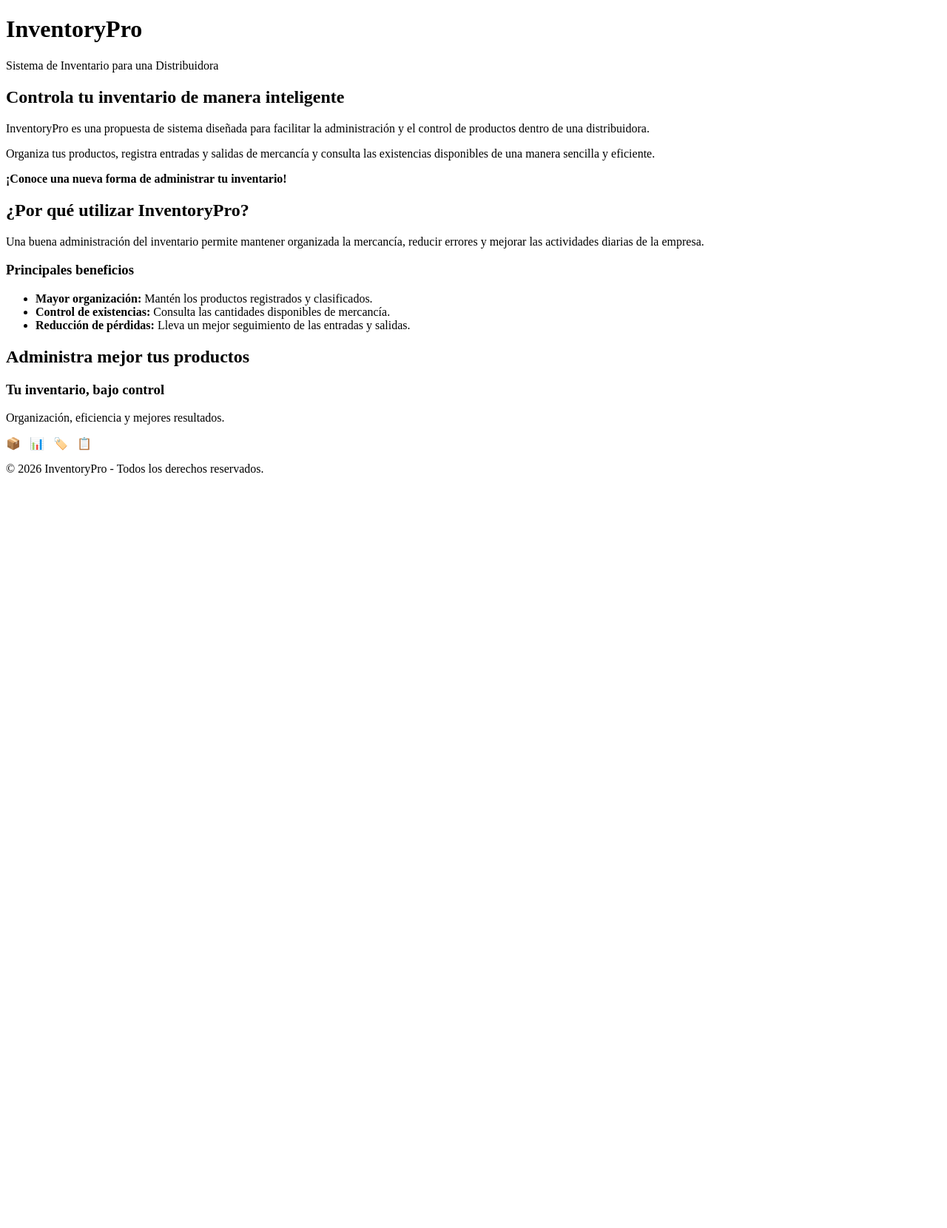
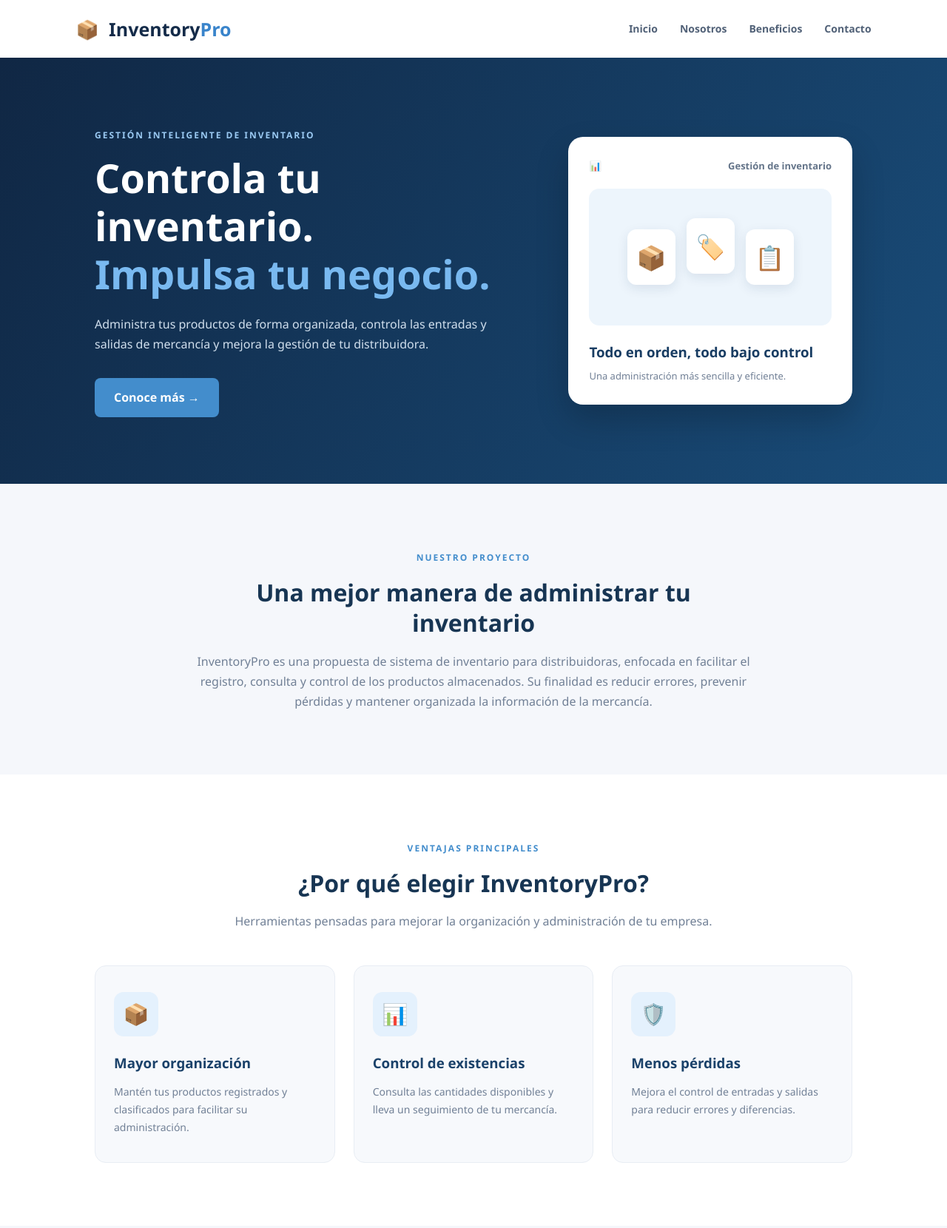
Before and after one commit to AlinaSolis/Practica_InventarioDISTRI, a plain HTML site: page src/index.html in a window 1280 px wide. Shown: the top 1660 px of the page at 74% size. Before the commit the page ends 800 px from the top, so only its background shows below. Drawn offline with Linux system fonts and the light colour scheme.

Commit message:
Mejora del diseno final de la pagin

```diff
--- a/css/style.css
+++ b/css/style.css
@@ -0,0 +1,392 @@
+
+/* ==================================
+   INVENTORYPRO - ESTILOS GENERALES
+================================== */
+
+* {
+    margin: 0;
+    padding: 0;
+    box-sizing: border-box;
+}
+
+html {
+    scroll-behavior: smooth;
+}
+
+body {
+    font-family: 'Segoe UI', Arial, sans-serif;
+    background: #f5f7fb;
+    color: #26364b;
+    line-height: 1.7;
+}
+
+/* NAVEGACIÓN */
+
+.navbar {
+    width: 100%;
+    min-height: 78px;
+    padding: 15px 8%;
+    background: #ffffff;
+    display: flex;
+    justify-content: space-between;
+    align-items: center;
+    box-shadow: 0 2px 15px rgba(20, 40, 70, 0.06);
+}
+
+.logo {
+    font-size: 25px;
+    font-weight: 800;
+    color: #142b49;
+    text-decoration: none;
+}
+
+.logo span:last-child {
+    color: #3984cb;
+}
+
+.logo-icon {
+    margin-right: 7px;
+}
+
+.navbar nav {
+    display: flex;
+    gap: 30px;
+}
+
+.navbar nav a {
+    text-decoration: none;
+    color: #526278;
+    font-size: 14px;
+    font-weight: 600;
+    transition: color 0.3s;
+}
+
+.navbar nav a:hover {
+    color: #3984cb;
+}
+
+/* PRESENTACIÓN */
+
+.hero {
+    min-height: 540px;
+    padding: 90px 10%;
+    display: grid;
+    grid-template-columns: 1.2fr 0.8fr;
+    align-items: center;
+    gap: 65px;
+    background: linear-gradient(120deg, #102744, #194c79);
+    color: white;
+}
+
+.etiqueta,
+.section-label {
+    display: inline-block;
+    font-size: 12px;
+    letter-spacing: 2px;
+    font-weight: 800;
+    color: #438dcc;
+    margin-bottom: 15px;
+}
+
+.etiqueta {
+    color: #9ac9f2;
+}
+
+.hero h1 {
+    font-size: clamp(36px, 5vw, 54px);
+    line-height: 1.2;
+    margin-bottom: 22px;
+}
+
+.hero h1 span {
+    display: block;
+    color: #79b9f0;
+}
+
+.hero-content > p {
+    max-width: 540px;
+    color: #d0dfed;
+    margin-bottom: 32px;
+}
+
+.btn-primary,
+.btn-light {
+    display: inline-block;
+    text-decoration: none;
+    padding: 13px 26px;
+    border-radius: 8px;
+    font-weight: 700;
+    transition: transform 0.3s, background 0.3s;
+}
+
+.btn-primary {
+    background: #438dcc;
+    color: white;
+}
+
+.btn-primary:hover,
+.btn-light:hover {
+    transform: translateY(-4px);
+}
+
+.hero-card {
+    background: white;
+    border-radius: 20px;
+    padding: 28px;
+    color: #26364b;
+    box-shadow: 0 20px 45px rgba(0, 0, 0, 0.2);
+}
+
+.card-top {
+    display: flex;
+    justify-content: space-between;
+    font-size: 13px;
+    font-weight: 700;
+    color: #65758a;
+}
+
+.inventory-illustration {
+    height: 185px;
+    margin: 20px 0;
+    border-radius: 14px;
+    background: #edf5fc;
+    display: flex;
+    justify-content: center;
+    align-items: center;
+    gap: 15px;
+}
+
+.package {
+    width: 65px;
+    height: 75px;
+    border-radius: 12px;
+    display: grid;
+    place-items: center;
+    font-size: 32px;
+    background: white;
+    box-shadow: 0 5px 15px rgba(20, 50, 90, 0.1);
+}
+
+.package-two {
+    transform: translateY(-15px);
+}
+
+.hero-card h3 {
+    color: #193d63;
+    margin-bottom: 5px;
+}
+
+.hero-card p {
+    color: #718096;
+    font-size: 13px;
+}
+
+/* SECCIONES GENERALES */
+
+.section {
+    padding: 85px 10%;
+    text-align: center;
+}
+
+.section h2 {
+    max-width: 750px;
+    margin: 0 auto 18px;
+    font-size: 32px;
+    line-height: 1.3;
+    color: #173553;
+}
+
+.section-description {
+    max-width: 760px;
+    margin: 0 auto;
+    color: #718096;
+}
+
+/* BENEFICIOS */
+
+.benefits {
+    background: #ffffff;
+}
+
+.benefit-grid {
+    display: grid;
+    grid-template-columns: repeat(3, 1fr);
+    gap: 25px;
+    margin-top: 45px;
+}
+
+.benefit-card {
+    background: #f7f9fc;
+    padding: 35px 25px;
+    border: 1px solid #e8edf4;
+    border-radius: 15px;
+    text-align: left;
+    transition: transform 0.3s, box-shadow 0.3s;
+}
+
+.benefit-card:hover {
+    transform: translateY(-7px);
+    box-shadow: 0 12px 25px rgba(25, 60, 100, 0.09);
+}
+
+.benefit-icon {
+    width: 60px;
+    height: 60px;
+    border-radius: 13px;
+    background: #e4f1fd;
+    display: grid;
+    place-items: center;
+    font-size: 28px;
+    margin-bottom: 20px;
+}
+
+.benefit-card h3 {
+    color: #1b426a;
+    margin-bottom: 12px;
+}
+
+.benefit-card p {
+    font-size: 14px;
+    color: #718096;
+}
+
+/* BANNER */
+
+.banner {
+    margin: 70px 10%;
+    padding: 55px 7%;
+    background: linear-gradient(110deg, #183d63, #367eb9);
+    border-radius: 20px;
+    color: white;
+    display: flex;
+    justify-content: space-between;
+    align-items: center;
+    gap: 30px;
+}
+
+.banner .section-label {
+    color: #a9d5f8;
+}
+
+.banner h2 {
+    max-width: 600px;
+    font-size: 30px;
+    line-height: 1.3;
+    margin-bottom: 12px;
+}
+
+.banner p {
+    color: #d5e6f5;
+}
+
+.btn-light {
+    background: white;
+    color: #19466e;
+    white-space: nowrap;
+}
+
+/* CONTACTO */
+
+.contact-info {
+    margin-top: 30px;
+    display: flex;
+    justify-content: center;
+    flex-wrap: wrap;
+    gap: 30px;
+}
+
+.contact-info p {
+    color: #53677d;
+    font-size: 14px;
+}
+
+/* PIE DE PÁGINA */
+
+footer {
+    padding: 30px 8%;
+    text-align: center;
+    background: #102744;
+    color: #d0dfed;
+}
+
+.footer-logo {
+    display: inline-block;
+    color: white;
+    font-weight: 800;
+    font-size: 22px;
+    text-decoration: none;
+    margin-bottom: 10px;
+}
+
+footer p {
+    font-size: 13px;
+}
+
+/* DISEÑO RESPONSIVO */
+
+@media (max-width: 850px) {
+
+    .hero {
+        grid-template-columns: 1fr;
+        padding: 65px 8%;
+    }
+
+    .hero-card {
+        max-width: 500px;
+        width: 100%;
+        margin: auto;
+    }
+
+    .benefit-grid {
+        grid-template-columns: 1fr;
+    }
+
+    .banner {
+        flex-direction: column;
+        align-items: flex-start;
+    }
+}
+
+@media (max-width: 600px) {
+
+    .navbar {
+        flex-direction: column;
+        gap: 15px;
+    }
+
+    .navbar nav {
+        gap: 13px;
+        flex-wrap: wrap;
+        justify-content: center;
+    }
+
+    .navbar nav a {
+        font-size: 12px;
+    }
+
+    .hero {
+        padding: 55px 7%;
+    }
+
+    .section {
+        padding: 60px 7%;
+    }
+
+    .section h2 {
+        font-size: 26px;
+    }
+
+    .banner {
+        margin: 35px 6%;
+        padding: 35px 25px;
+    }
+
+    .banner h2 {
+        font-size: 25px;
+    }
+
+    .contact-info {
+        flex-direction: column;
+        gap: 12px;
+    }
+}
--- a/src/index.html
+++ b/src/index.html
@@ -4,80 +4,178 @@
 <head>
     <meta charset="UTF-8">
     <meta name="viewport" content="width=device-width, initial-scale=1.0">
-    <title>InventoryPro | Sistema de Inventario</title>
+    <meta name="description" content="InventoryPro, sistema para mejorar el control y la administración del inventario de una distribuidora.">
+
+    <title>InventoryPro | Control de Inventario</title>
+
+    <link rel="stylesheet" href="../css/style.css">
 </head>
+
 <body>
 
-    <header>
-        <h1>InventoryPro</h1>
-        <p>Sistema de Inventario para una Distribuidora</p>
+    <!-- Navegación -->
+    <header class="navbar">
+        <a href="#inicio" class="logo">
+            <span class="logo-icon">📦</span>
+            Inventory<span>Pro</span>
+        </a>
+
+        <nav>
+            <a href="#inicio">Inicio</a>
+            <a href="#nosotros">Nosotros</a>
+            <a href="#beneficios">Beneficios</a>
+            <a href="#contacto">Contacto</a>
+        </nav>
     </header>
 
     <main>
 
-        <section>
-            <h2>Controla tu inventario de manera inteligente</h2>
+        <!-- Presentación principal -->
+        <section class="hero" id="inicio">
+
+            <div class="hero-content">
+                <span class="etiqueta">GESTIÓN INTELIGENTE DE INVENTARIO</span>
+
+                <h1>
+                    Controla tu inventario.
+                    <span>Impulsa tu negocio.</span>
+                </h1>
 
                 <p>
-                InventoryPro es una propuesta de sistema diseñada para
-                facilitar la administración y el control de productos
-                dentro de una distribuidora.
+                    Administra tus productos de forma organizada,
+                    controla las entradas y salidas de mercancía
+                    y mejora la gestión de tu distribuidora.
                 </p>
 
-            <p>
-                Organiza tus productos, registra entradas y salidas
-                de mercancía y consulta las existencias disponibles
-                de una manera sencilla y eficiente.
+                <a href="#beneficios" class="btn-primary">
+                    Conoce más →
+                </a>
+            </div>
+
+            <div class="hero-card">
+                <div class="card-top">
+                    <span>📊</span>
+                    <span>Gestión de inventario</span>
+                </div>
+
+                <div class="inventory-illustration">
+                    <div class="package package-one">📦</div>
+                    <div class="package package-two">🏷️</div>
+                    <div class="package package-three">📋</div>
+                </div>
+
+                <h3>Todo en orden, todo bajo control</h3>
+                <p>Una administración más sencilla y eficiente.</p>
+            </div>
+
+        </section>
+
+        <!-- Acerca del proyecto -->
+        <section class="about section" id="nosotros">
+
+            <span class="section-label">NUESTRO PROYECTO</span>
+
+            <h2>Una mejor manera de administrar tu inventario</h2>
+
+            <p class="section-description">
+                InventoryPro es una propuesta de sistema de inventario
+                para distribuidoras, enfocada en facilitar el registro,
+                consulta y control de los productos almacenados.
+                Su finalidad es reducir errores, prevenir pérdidas
+                y mantener organizada la información de la mercancía.
             </p>
 
-            <p><strong>¡Conoce una nueva forma de administrar tu inventario!</strong></p>
         </section>
 
-        <section>
-            <h2>¿Por qué utilizar InventoryPro?</h2>
+        <!-- Beneficios -->
+        <section class="benefits section" id="beneficios">
+
+            <span class="section-label">VENTAJAS PRINCIPALES</span>
+
+            <h2>¿Por qué elegir InventoryPro?</h2>
+
+            <p class="section-description">
+                Herramientas pensadas para mejorar la organización
+                y administración de tu empresa.
+            </p>
+
+            <div class="benefit-grid">
+
+                <article class="benefit-card">
+                    <div class="benefit-icon">📦</div>
+                    <h3>Mayor organización</h3>
+                    <p>
+                        Mantén tus productos registrados y clasificados
+                        para facilitar su administración.
+                    </p>
+                </article>
+
+                <article class="benefit-card">
+                    <div class="benefit-icon">📊</div>
+                    <h3>Control de existencias</h3>
+                    <p>
+                        Consulta las cantidades disponibles y lleva
+                        un seguimiento de tu mercancía.
+                    </p>
+                </article>
+
+                <article class="benefit-card">
+                    <div class="benefit-icon">🛡️</div>
+                    <h3>Menos pérdidas</h3>
+                    <p>
+                        Mejora el control de entradas y salidas
+                        para reducir errores y diferencias.
+                    </p>
+                </article>
+
+            </div>
+        </section>
+
+        <!-- Banner promocional -->
+        <section class="banner">
+            <div>
+                <span class="section-label">DA EL SIGUIENTE PASO</span>
+                <h2>Tu inventario merece una mejor administración.</h2>
+                <p>
+                    Organiza tus productos, optimiza tus procesos
+                    y trabaja con mayor eficiencia.
+                </p>
+            </div>
+
+            <a href="#contacto" class="btn-light">
+                Comienza ahora →
+            </a>
+        </section>
+
+        <!-- Contacto -->
+        <section class="contact section" id="contacto">
+
+            <span class="section-label">ESTAMOS PARA AYUDARTE</span>
+
+            <h2>Conoce más sobre nuestro proyecto</h2>
 
             <p>
-                Una buena administración del inventario permite
-                mantener organizada la mercancía, reducir errores
-                y mejorar las actividades diarias de la empresa.
+                Si deseas conocer más sobre InventoryPro,
+                puedes comunicarte con nosotros.
             </p>
 
-            <h3>Principales beneficios</h3>
+            <div class="contact-info">
+                <p>✉️ contacto@inventorypro.com</p>
+                <p>📞 (618) 123 4567</p>
+                <p>📍 Durango, México</p>
+            </div>
 
-            <ul>
-                <li>
-                    <strong>Mayor organización:</strong>
-                    Mantén los productos registrados y clasificados.
-                </li>
-
-                <li>
-                    <strong>Control de existencias:</strong>
-                    Consulta las cantidades disponibles de mercancía.
-                </li>
-
-                <li>
-                    <strong>Reducción de pérdidas:</strong>
-                    Lleva un mejor seguimiento de las entradas y salidas.
-                </li>
-            </ul>
-        </section>
-
-        <section>
-            <h2>Administra mejor tus productos</h2>
-
-            <div class="banner">
-                <h3>Tu inventario, bajo control</h3>
-                <p>Organización, eficiencia y mejores resultados.</p>
-                <div class="iconos">
-                    📦 &nbsp; 📊 &nbsp; 🏷️ &nbsp; 📋
-                </div>
-            </div>
         </section>
 
     </main>
 
+    <!-- Pie de página -->
     <footer>
-        <p>© 2026 InventoryPro - Todos los derechos reservados.</p>
+        <a href="#inicio" class="footer-logo">InventoryPro</a>
+
+        <p>
+            © 2026 InventoryPro. Proyecto académico de gestión de inventario.
+        </p>
     </footer>
 
 </body>
```
Lines whose indentation alone changed are shown as unchanged.
